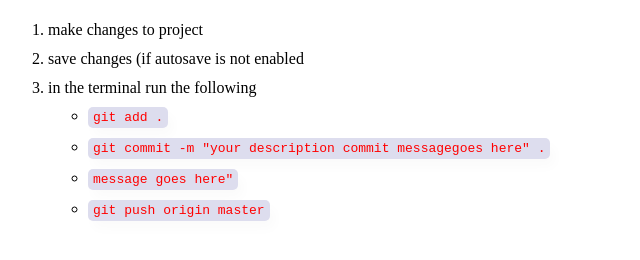
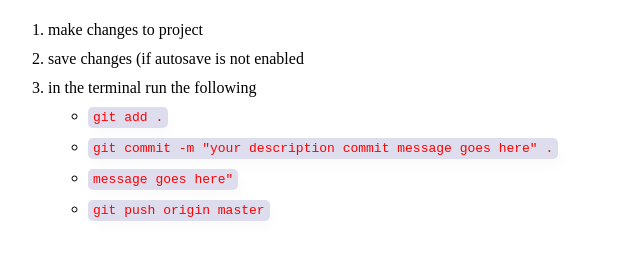
Before and after one commit to drholmesgit/1_repo, a plain HTML site: page index.html in a window 1280 px wide. Shown: the full height of the page, 0-640 px from the left. Drawn offline with Linux system fonts and the light colour scheme.

```diff
--- a/index.html
+++ b/index.html
@@ -27,7 +27,7 @@
         <ul>
             <li> <code>git add .</code></li>
             <li>
-            <code>git commit -m "your description commit messagegoes here" .</code></li>
+            <code>git commit -m "your description commit message goes here" .</code></li>
             <li><code>message goes here"</code></li>
             <li><code>git push origin master</code></li>
         </ul>
```
